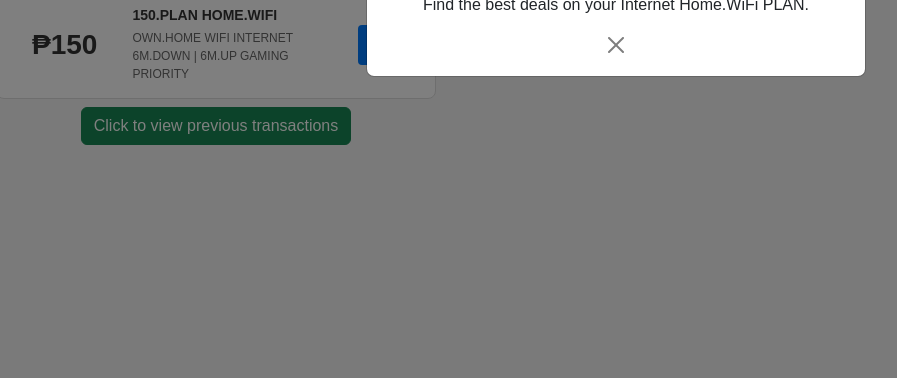
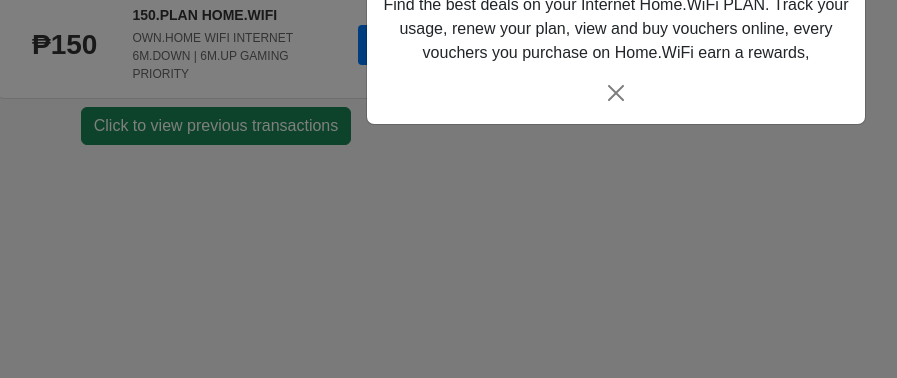
Before and after one commit to syzup/ag13internet.shop, a plain HTML site: page index.html in a window 1280 px wide. Shown: the part 422-800 px from the top of the page, without its empty margins (24-921 px from the left). Drawn offline with nearby package versions, Linux system fonts and the light colour scheme; some packages are replaced by stand-ins of ours; a script that the page names is missing.

Commit message:
index.html

```diff
--- a/index.html
+++ b/index.html
@@ -149,7 +149,7 @@
                 <button type="button" class="btn-close" data-bs-dismiss="modal" aria-label="Close"></button>
               </div>
               <div class="modal-body">
-                <meta charset="UTF-8">    <meta name="viewport" content="width=device-width, initial-scale=1.0">    <title>AG13 Online Voucher Store</title>    <link rel="stylesheet" href="styles.css">    <style>        body {            font-family: Arial, sans-serif;            background-color: #f4f4f4;            margin: 0;            padding: 20px;        }        header {            text-align: center;            padding: 50px;            background-color: #007BFF;            color: white;        }        main {            margin-top: 10px;            text-align: center;        }        .voucher-button {            padding: 15px 30px;            background-color: #28a745;            color: white;            border: none;            border-radius: 5px;            cursor: pointer;            font-size: 16px;        }        .voucher-button:hover {            background-color: #218838;        }    </style><header>    <h2>150 PLAN HOME.WIFI INTERNET!</h2><p> 6M.DOWNLOAD  6M.UPLOAD PER MOBILE</p> <p>Your Home WiFi Partner </p></header><main>    <h2>Explore Our Exclusive Offers</h2>    <p>Find the best deals on your Internet Home.WiFi PLAN.</p> <button type="button" class="btn-close" data-bs-dismiss="modal" aria-label="Close"></button>   </main>
+                <meta charset="UTF-8">    <meta name="viewport" content="width=device-width, initial-scale=1.0">    <title>AG13 Online Voucher Store</title>    <link rel="stylesheet" href="styles.css">    <style>        body {            font-family: Arial, sans-serif;            background-color: #f4f4f4;            margin: 0;            padding: 20px;        }        header {            text-align: center;            padding: 50px;            background-color: #007BFF;            color: white;        }        main {            margin-top: 10px;            text-align: center;        }        .voucher-button {            padding: 15px 30px;            background-color: #28a745;            color: white;            border: none;            border-radius: 5px;            cursor: pointer;            font-size: 16px;        }        .voucher-button:hover {            background-color: #218838;        }    </style><header>    <h2>150 PLAN HOME.WIFI INTERNET</h2><p> 6M.DOWNLOAD  6M.UPLOAD PER MOBILE</p> <p>Your Home WiFi Partner </p></header><main>    <h2>Explore Our Exclusive Offers</h2>    <p>Find the best deals on your Internet Home.WiFi PLAN. Track your  usage, renew your plan, view and buy vouchers online,  every vouchers you purchase on Home.WiFi earn a rewards,</p> <button type="button" class="btn-close" data-bs-dismiss="modal" aria-label="Close"></button>   </main>
               </div>
             </div>
           </div>
```
